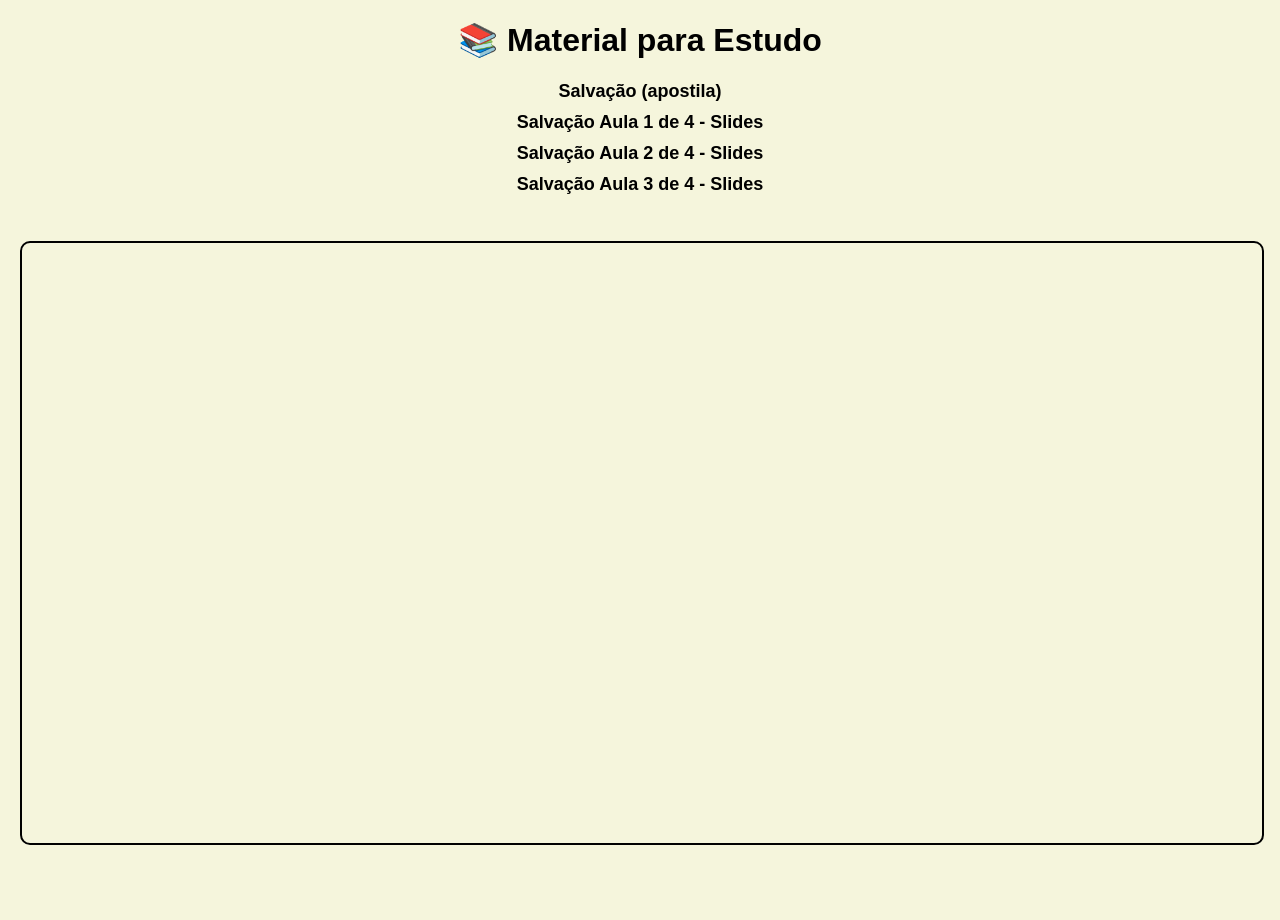
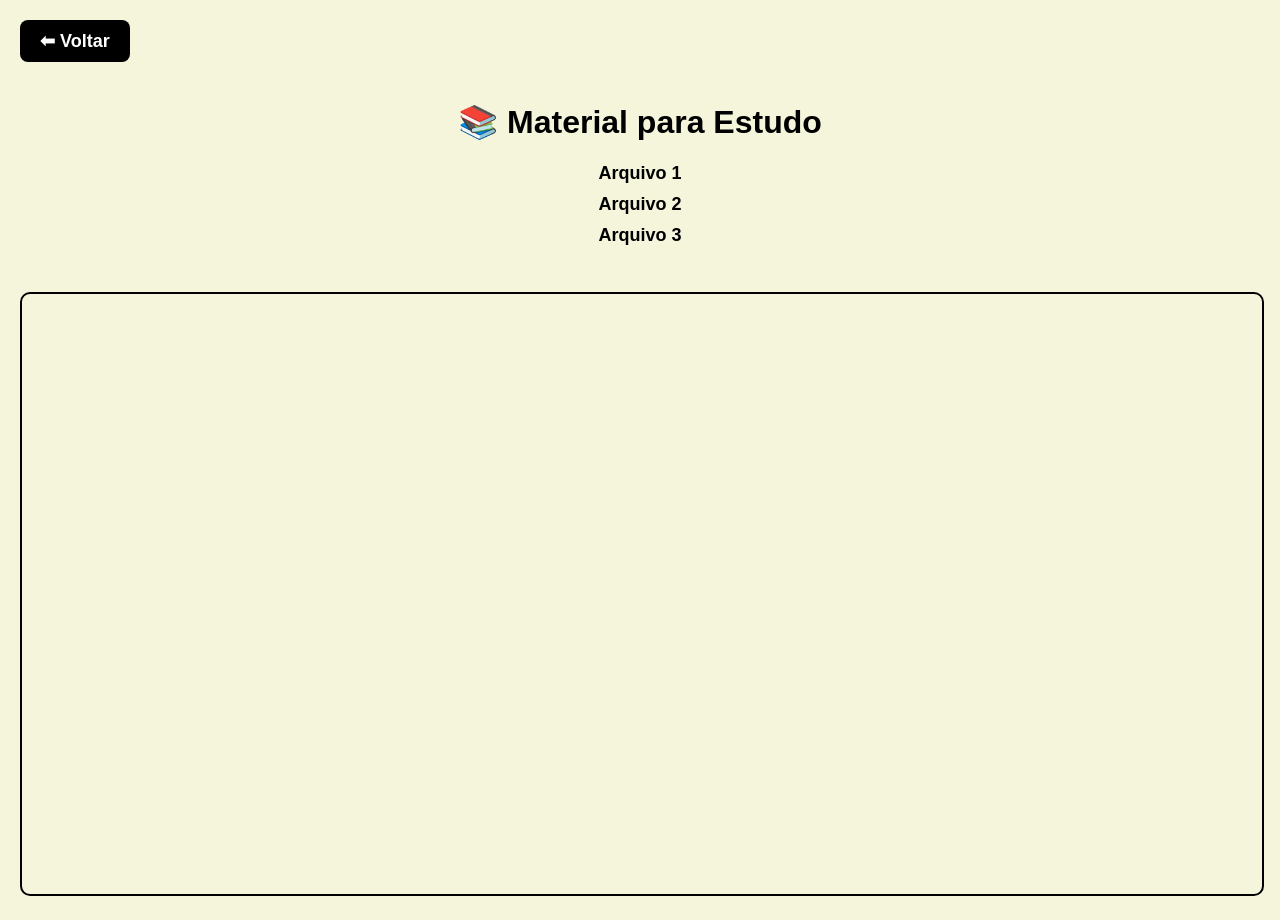
Before and after one commit to joeldisousa-dot/cifras, a plain HTML site: page Material_para_estudo/Index.html in a window 1280 px wide. Before the commit the page ends 869 px from the top, so only its background shows below. Drawn offline with Linux system fonts and the light colour scheme.

Commit message:
Update Index.html

```diff
--- a/Material_para_estudo/Index.html
+++ b/Material_para_estudo/Index.html
@@ -39,16 +39,33 @@
       border: 2px solid #000;
       border-radius: 10px;
     }
+
+    /* Botão Voltar */
+    .back-button {
+      display: inline-block;
+      margin-bottom: 20px;
+      padding: 10px 20px;
+      background-color: #000;
+      color: #fff;
+      font-weight: bold;
+      text-decoration: none;
+      border-radius: 8px;
+    }
+    .back-button:hover {
+      background-color: #333;
+    }
   </style>
 </head>
 <body>
+  <!-- Botão Voltar -->
+  <a href="../index.html" class="back-button">⬅ Voltar</a>
+
   <h1>📚 Material para Estudo</h1>
 
   <ul>
-    <li><a href="#" onclick="abrirPDF('Salvação - Apostila.pdf')">Salvação (apostila)</a></li>
-    <li><a href="#" onclick="abrirPDF('Salvação Aula 1 de 4 - Slides.pdf')">Salvação Aula 1 de 4 - Slides</a></li>
-    <li><a href="#" onclick="abrirPDF('Salvação Aula 2 de 4 - Slides.pdf')">Salvação Aula 2 de 4 - Slides</a></li>
-    <li><a href="#" onclick="abrirPDF('Salvação Aula 3 de 4 - Slides.pdf')">Salvação Aula 3 de 4 - Slides</a></li>
+    <li><a href="#" onclick="abrirPDF('arquivo1.pdf')">Arquivo 1</a></li>
+    <li><a href="#" onclick="abrirPDF('arquivo2.pdf')">Arquivo 2</a></li>
+    <li><a href="#" onclick="abrirPDF('arquivo3.pdf')">Arquivo 3</a></li>
     <!-- Adicione mais conforme necessário -->
   </ul>
 
@@ -57,7 +74,7 @@
 
   <script>
     function abrirPDF(arquivo) {
-      // Mostra o PDF no iframe
+      // Mostra o PDF no iframe sem toolbar do visualizador
       document.getElementById('viewer').src = arquivo + "#toolbar=0&navpanes=0&scrollbar=0";
     }
   </script>
```
